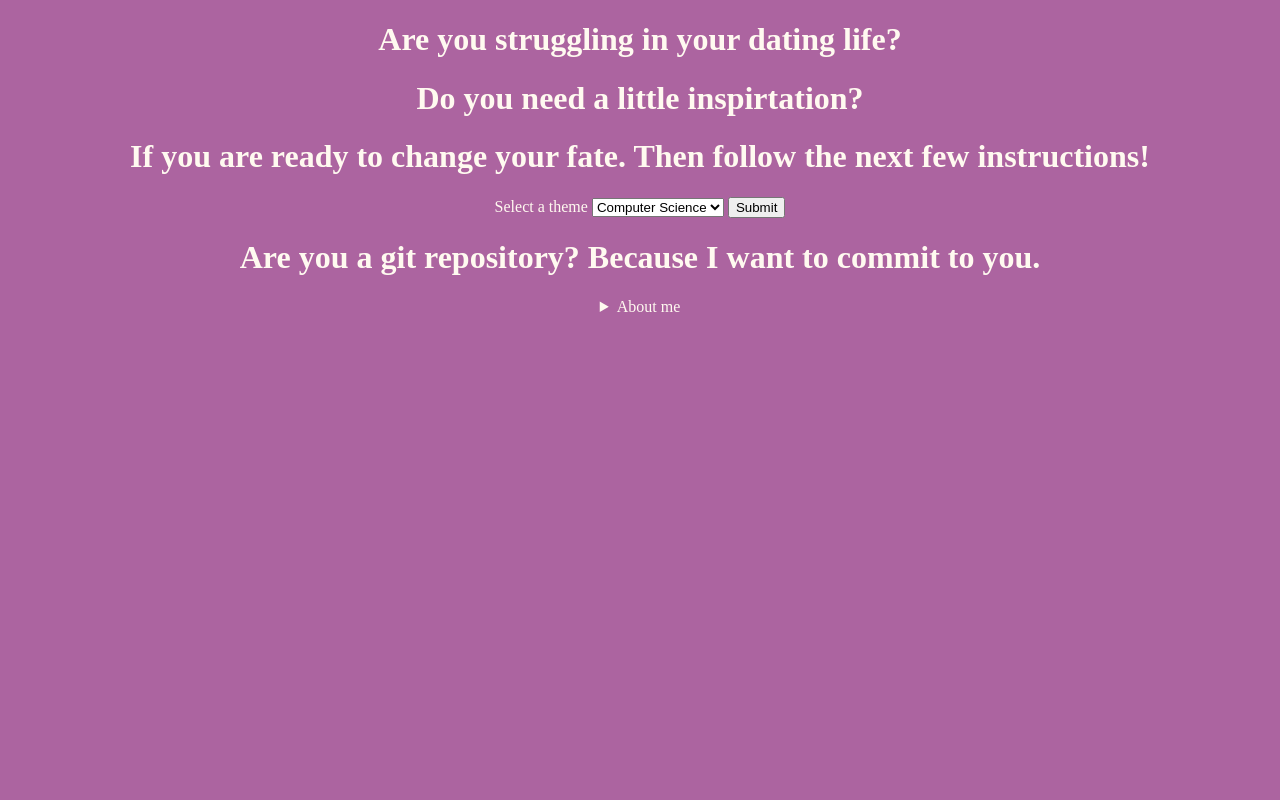
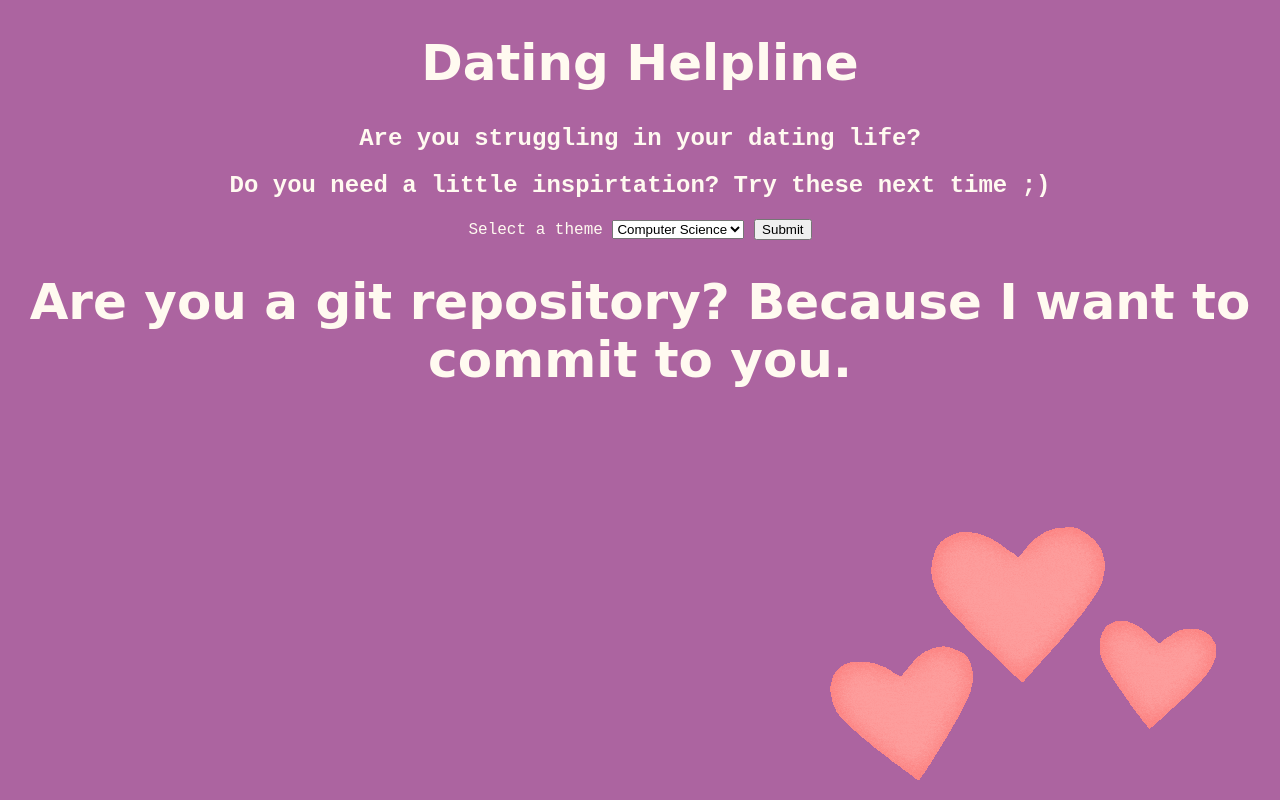
Before and after one commit to mannat-gill/datingHelpline, a plain HTML site: page index.html in a window 1280 px wide. Both pictures are taken after a click on the button "Submit". Drawn offline with Linux system fonts and the light colour scheme.

Commit message:
Image + Style
Added an image and changed the style of the webpage

```diff
--- a/index.html
+++ b/index.html
@@ -2,14 +2,16 @@
 <!DOCTYPE html>
 <html lang="en">
 <head>
+    <link rel="stylesheet" href="mystyle.css">
     <meta charset="UTF-8">
     <meta name="viewport" content="width=device-width, initial-scale=1.0">
     <title>Dating Helpline</title>
 </head>
 <body>
-    <h1>Are you struggling in your dating life?</h1>
-    <h1>Do you need a little inspirtation?</h1>
-    <h1>If you are ready to change your fate. Then follow the next few instructions!</h1>
+    <h1>Dating Helpline</h1>
+    <h2>Are you struggling in your dating life?</h2>
+    <h2>Do you need a little inspirtation? Try these next time ;&#41;</h2>
+
 
     <label>Select a theme </label>
     <select name="Option" id="Option">
@@ -19,14 +21,11 @@
     </select>
     <button onclick="resultTheme()">Submit</button>
     <h1 id="pickUpLine" ></h1>
-    <style>
-        body {background-color: rgb(172, 100, 160); text-align: center; color: floralwhite;}
-    </style>
+    <h1 id="insertGIF"> </h1>
+    <img id= "heartGIF" src="heart_gif.gif" style="display: none;">
 
-    <details>
-        <summary> About me </summary>
-        <p> hii my name is mannat :&#41;</p>
-    </details>
+
+
     <script>
         function resultTheme(){
             let Option = document.querySelector("#Option");
@@ -45,6 +44,7 @@
             else if(output="Accounting"){
                 pickUpLine.innerHTML = "Are you a bank loan because you got my interest.";
             }
+            document.getElementById("heartGIF").style.display = "block";
 
         }
 
--- /dev/null
+++ b/mystyle.css
@@ -0,0 +1,14 @@
+h1{
+    font-family: 'Apple Chancery', cursive;
+    font-size: 50px;
+}
+body {background-color: rgb(172, 100, 160); text-align: center; color: floralwhite;
+    font-family: 'Frauen',  monospace;
+    }
+label{
+    font-family: 'Frauen', monospace;
+}
+
+img{
+    float: right;
+}
```
Also changed, not shown: heart_gif.gif (added).
